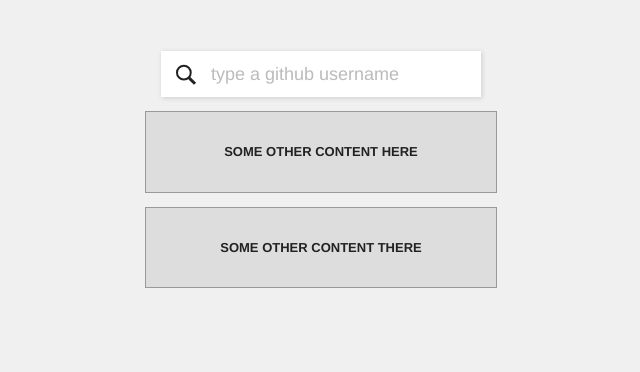
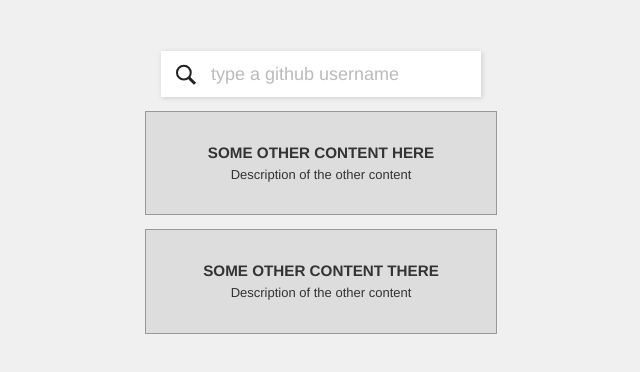
Before and after one commit to pmrotule/goingnowhere, a website: page public/index.html in a window 1280 px wide. Shown: the whole page, without its empty margins (319-959 px from the left). Drawn offline with Linux system fonts and the light colour scheme.

Commit message:
semantic layout elements

```diff
--- a/public/index.html
+++ b/public/index.html
@@ -30,22 +30,29 @@
 </head>
 <body>
 
-  <div class="o-block-left">
+  <section class="o-block-left">
 
-    <div class="t-demo-github-user-search">
+    <article class="t-demo-github-user-search">
 
       <input class="js-github-user-search" placeholder="type a github username" />
 
-    </div>
+    </article>
 
-    <div class="o-others">
-      SOME OTHER CONTENT HERE
-    </div>
-    <div class="o-others">
-      SOME OTHER CONTENT THERE
-    </div>
+    <article class="o-others">
 
-  </div>
+      <h3>SOME OTHER CONTENT HERE</h3>
+      <p>Description of the other content</p>
+
+    </article>
+
+    <article class="o-others">
+
+      <h3>SOME OTHER CONTENT THERE</h3>
+      <p>Description of the other content</p>
+
+    </article>
+
+  </section>
 
 </body>
 </html>
--- a/src/scss/4.objects/_containers.scss
+++ b/src/scss/4.objects/_containers.scss
@@ -11,8 +11,7 @@
   background: $color-gray-light;
   border: 1px solid $color-gray;
   font-size: 13px;
-  font-weight: bold;
-  color: #222;
+  color: #333;
   padding: 30px 0;
   margin-top: 14px;
   width: 350px;
```
Also changed, not shown: public/css/main.css.
